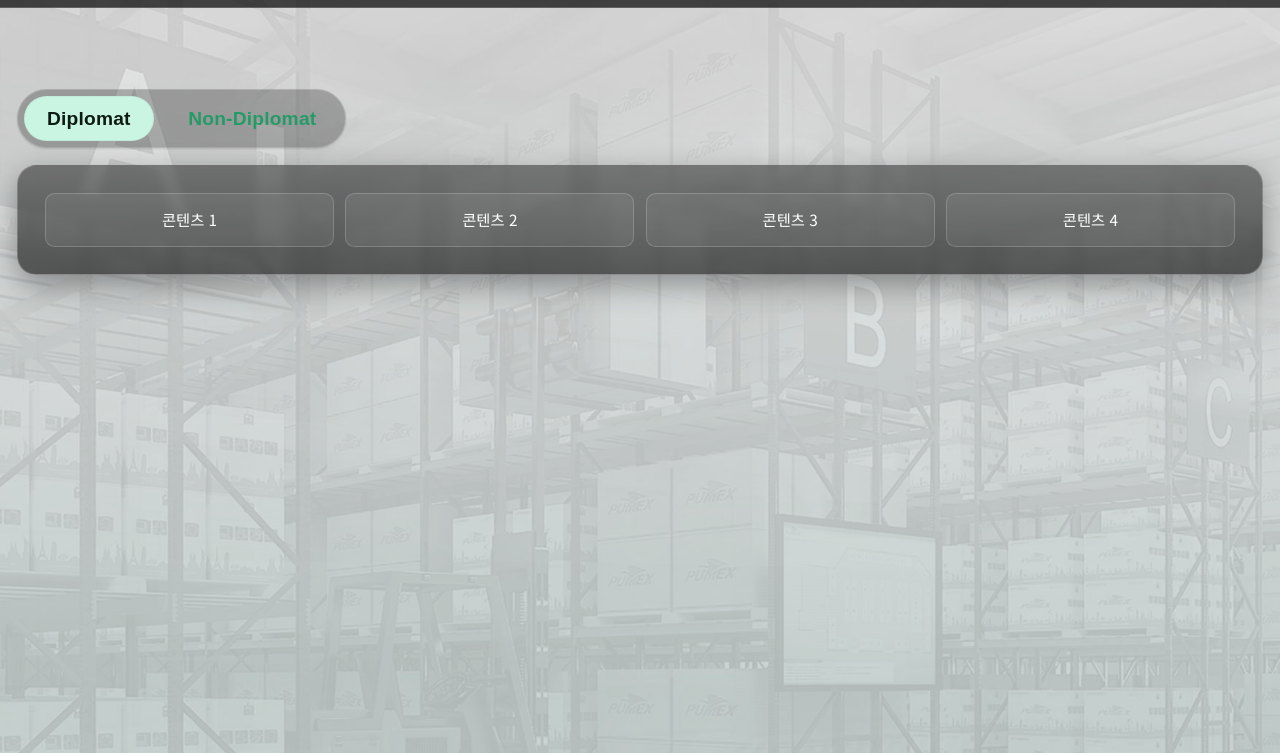
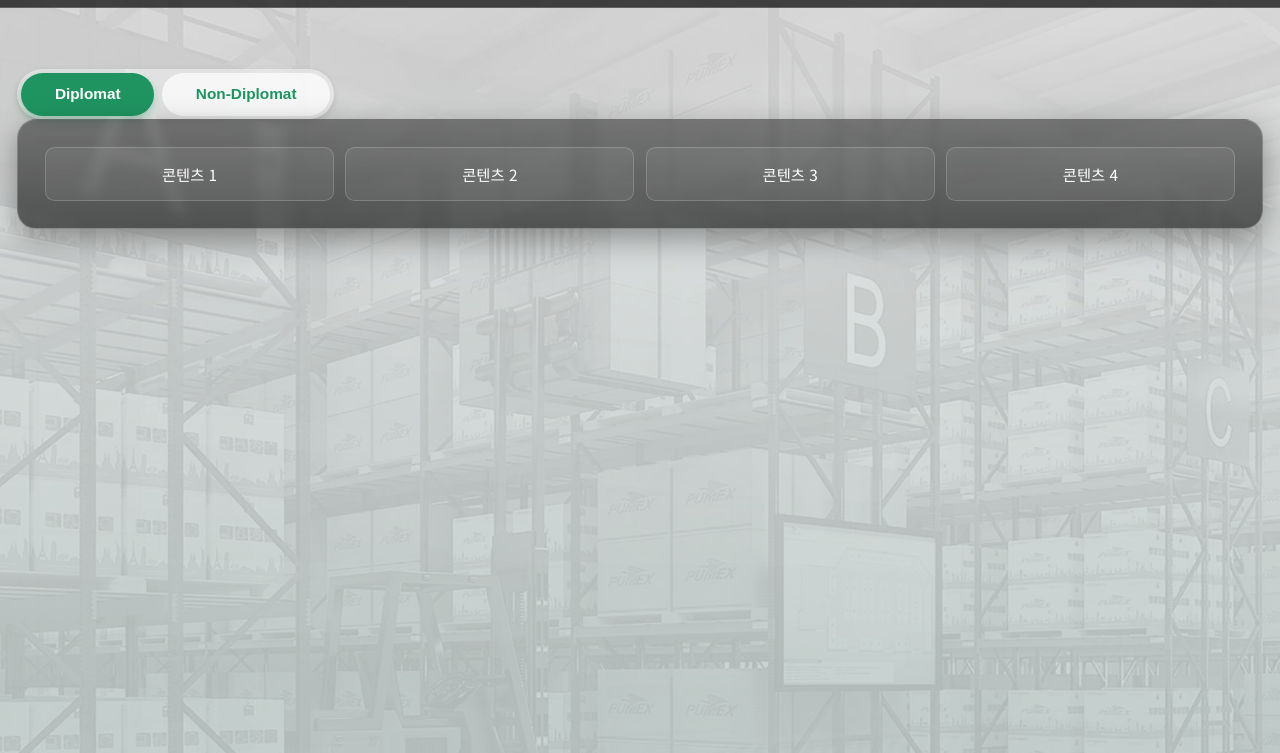
Before and after one commit to Arrrbang/pumex, a plain HTML site: page destinationcost/index.html in a window 1280 px wide. Shown: the part 47-800 px from the top of the page. Drawn offline with Linux system fonts and the light colour scheme.

Commit message:
Update styles.css

```diff
--- a/destinationcost/styles.css
+++ b/destinationcost/styles.css
@@ -121,37 +121,42 @@ body {
   gap: var(--space-16);
 }
 /* ====== 탭 ====== */
-.tabs{
-  display: grid;
-  grid-auto-flow: column;
-  gap: var(--space-16);
-  width: fit-content;
-  margin-block: var(--space-28) var(--space-24);
-  background: rgba(0,0,0,.25);
-  padding: var(--space-8);
-  border-radius: 9999px;
-  border: 1px solid var(--border);
-  box-shadow: var(--shadow-1);
+.tabs {
+  display: inline-flex;
+  align-items: center;
+  justify-content: center;
+  background: rgba(255, 255, 255, 0.4);
+  border-radius: 2rem;
+  padding: 0.25rem;
+  backdrop-filter: blur(6px);
+  gap: 0.5rem;
+  box-shadow: 0 2px 6px rgba(0,0,0,0.1);
 }
-.tab{
-  appearance: none;
-  border: 0;
-  padding: .75rem 1.5rem;
-  border-radius: 9999px;
+
+.tab {
+  flex: 1 1 auto;
+  min-width: 8rem;
+  padding: 0.8rem 2.2rem;
+  border: none;
+  border-radius: 2rem;
+  font-size: 1rem;
   font-weight: 700;
-  letter-spacing: .01em;
-  font-size: clamp(1rem, 2vw, 1.25rem); /* ~32px → 축소 상한 */
-  color: var(--primary);
-  background: transparent;
+  color: #1F9461;
+  background: rgba(255,255,255,0.7);
   cursor: pointer;
-  transition: background .2s ease, color .2s ease, transform .02s ease;
+  transition: all 0.25s ease;
 }
-.tab:hover{ background: rgba(255,255,255,0.06); }
-.tab:active{ transform: translateY(1px); }
-.tab.is-active{
-  color: #0d1b14;
-  background: #c9f5e2;
-  box-shadow: inset 0 0 0 1px rgba(0,0,0,.04);
+
+/* ===== Hover 효과 ===== */
+.tab:hover {
+  background: rgba(31,148,97,0.15);
+  color: #10774d;
+}
+
+.tab.is-active {
+  background: #1F9461;
+  color: #fff;
+  box-shadow: 0 4px 10px rgba(31,148,97,0.35);
 }
 
 /* ====== 콘텐츠 패널 ====== */
```
